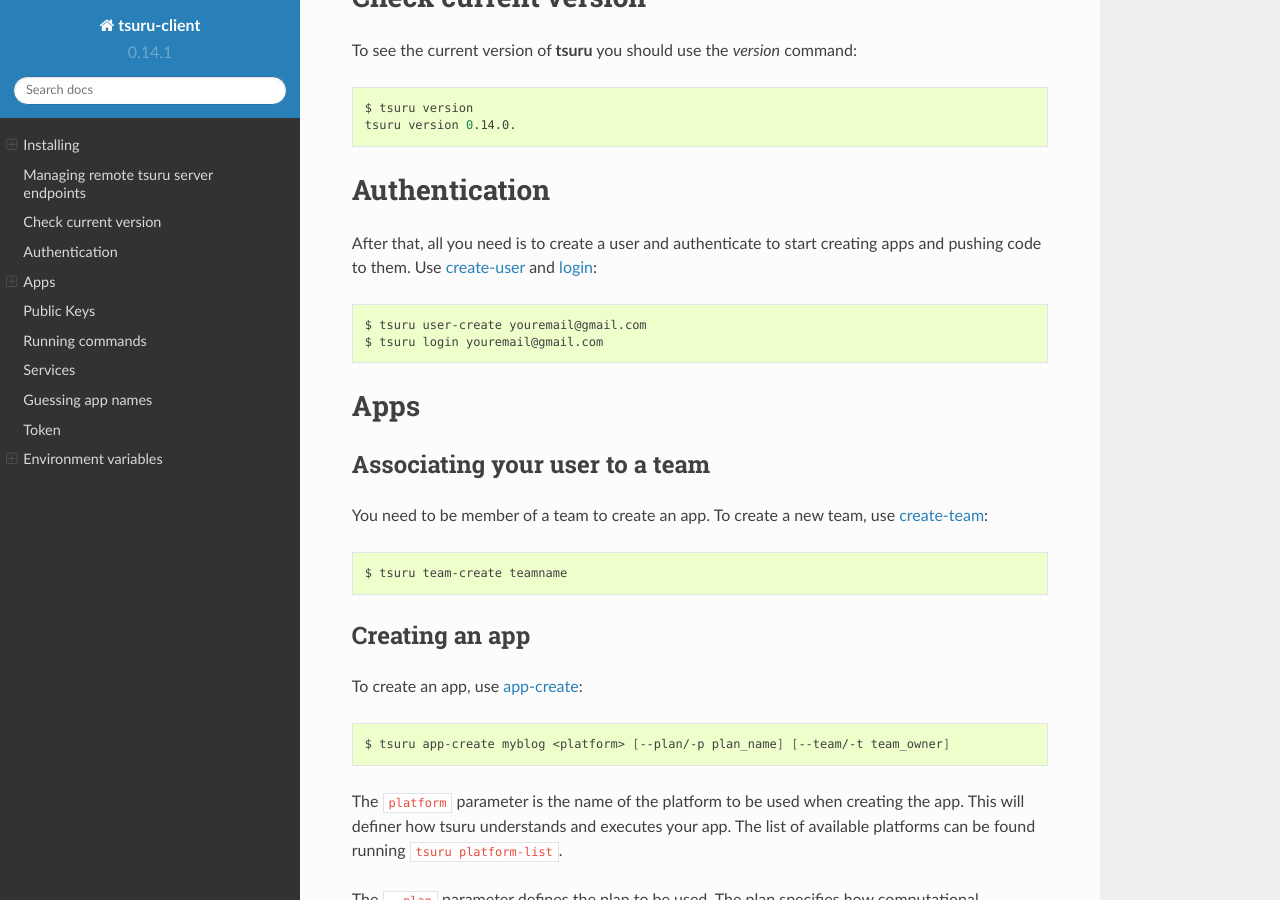
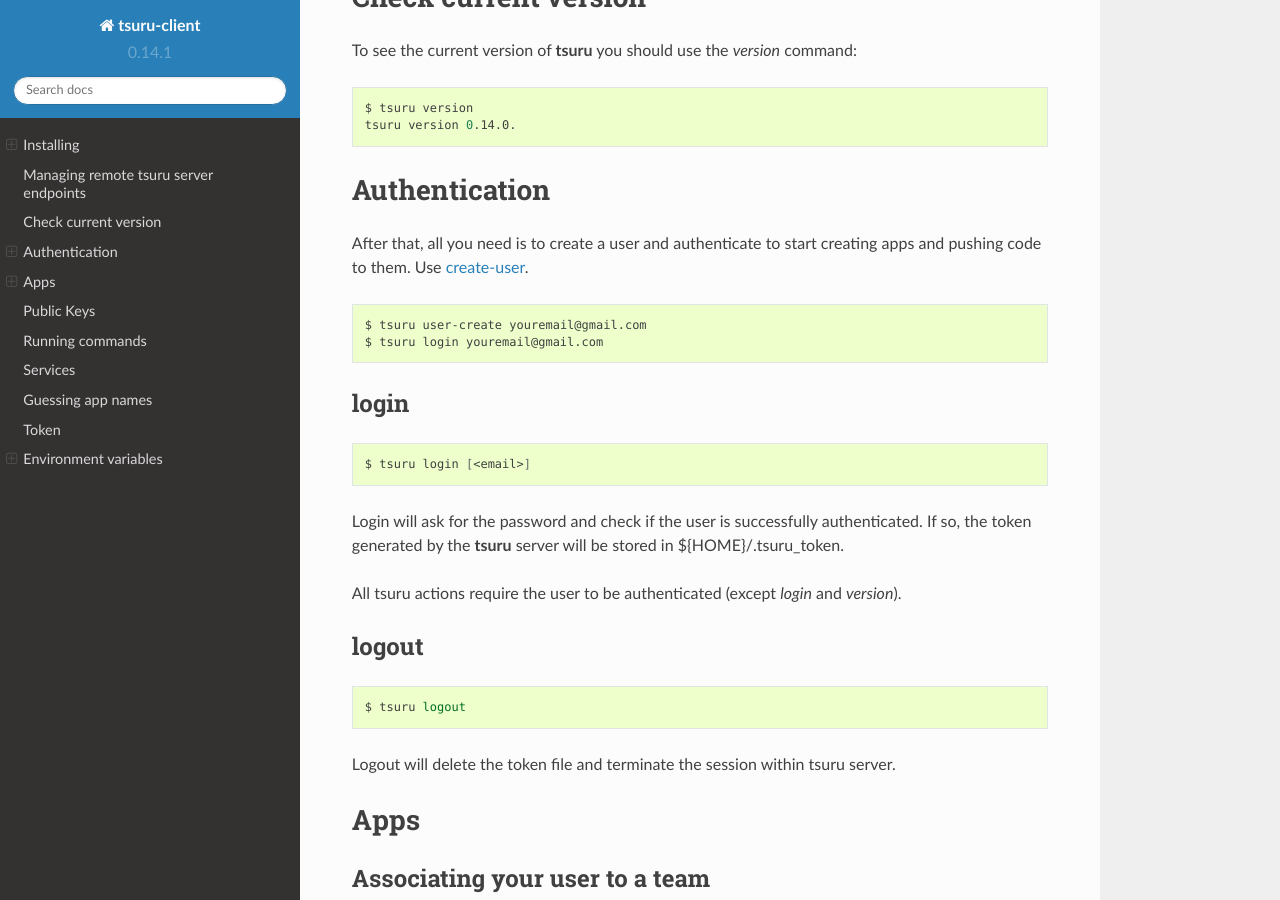
Before and after one commit to tsuru/tsuru-client, a Sphinx documentation site: the page built from docs/source/index.rst, in a window 1280 px wide and 900 px high, scrolled down 2422 px. Built offline with Sphinx 7.4.7 and the Read the Docs theme 2.0.0, drawn with Linux system fonts in a browser that asks for light colours.

Commit message:
docs: added docs about login/logout.

```diff
--- a/docs/source/index.rst
+++ b/docs/source/index.rst
@@ -152,9 +152,8 @@ Authentication
 
 After that, all you need is to create a user and authenticate to start creating
 apps and pushing code to them. Use `create-user
-<http://godoc.org/github.com/tsuru/tsuru-client/tsuru#hdr-Create_a_user>`_ and
-`login
-<http://godoc.org/github.com/tsuru/tsuru-client/tsuru#hdr-Authenticate_within_remote_tsuru_server>`_:
+<http://godoc.org/github.com/tsuru/tsuru-client/tsuru#hdr-Create_a_user>`_.
+
 
 .. highlight:: bash
 
@@ -162,6 +161,32 @@ apps and pushing code to them. Use `create-user
 
     $ tsuru user-create youremail@gmail.com
     $ tsuru login youremail@gmail.com
+
+login
+-----
+
+.. highlight:: bash
+
+::
+
+    $ tsuru login [<email>]
+
+Login will ask for the password and check if the user is successfully
+authenticated. If so, the token generated by the **tsuru** server will be stored
+in ${HOME}/.tsuru_token.
+
+All tsuru actions require the user to be authenticated (except `login` and `version`).
+
+logout
+------
+
+.. highlight:: bash
+
+::
+
+    $ tsuru logout
+
+Logout will delete the token file and terminate the session within tsuru server.
 
 Apps
 ====
```
